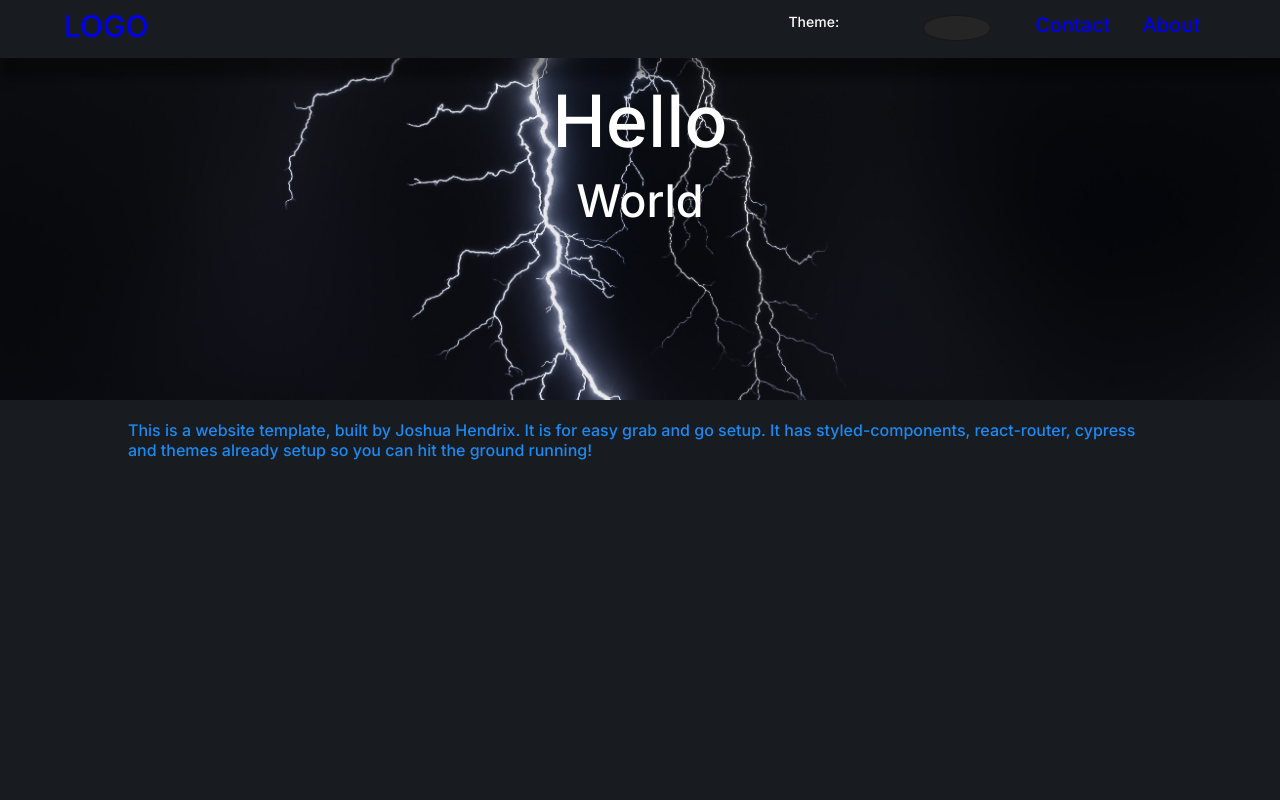
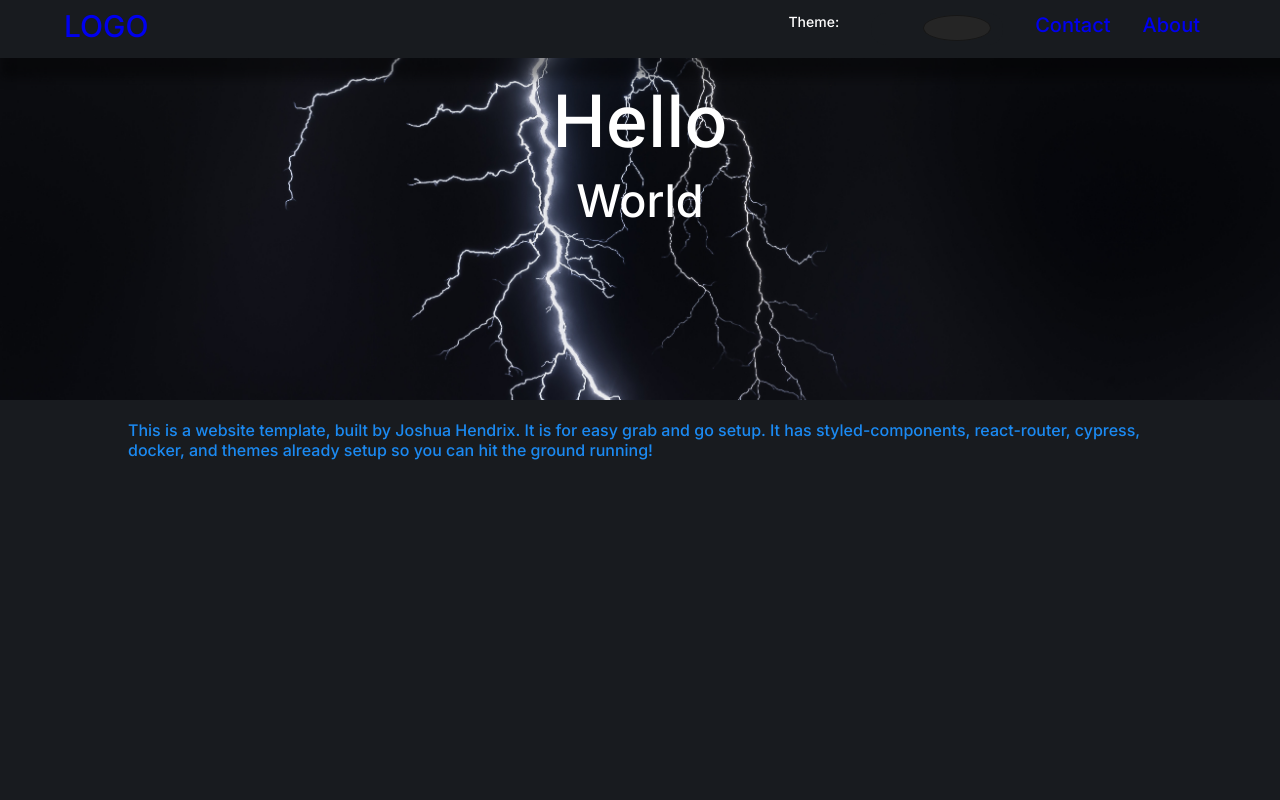
Before and after one commit to thejoshuahendrix/basicwebsite, a React (Create React App) app: page /about in a window 1280 px wide. Shown: the top 800 px of the page. Built offline with nearby package versions, Linux system fonts and the light colour scheme; what @lvksh/logger would draw is missing.

Commit message:
about changes

```diff
--- a/src/App.tsx
+++ b/src/App.tsx
@@ -10,9 +10,6 @@ import Home from './components/pages/Home';
 import { AppWrapper } from "./components/AppWrapper";
 import Footer from "./components/layout/Footer";
 import Privacy from "./components/pages/Privacy";
-
-
-
 
 
 
--- a/src/components/pages/About.tsx
+++ b/src/components/pages/About.tsx
@@ -13,7 +13,7 @@ const AboutWrapper = styled.div`
 const About = () => {
     return (
         <AboutWrapper id="aboutwrapper">
-            This is a website template, built by Joshua Hendrix. It is for easy grab and go setup. It has styled-components, react-router, cypress and themes already setup so you can hit the ground running!
+            This is a website template, built by Joshua Hendrix. It is for easy grab and go setup. It has styled-components, react-router, cypress, docker, and themes already setup so you can hit the ground running!
         </AboutWrapper>
     )
 }
```
